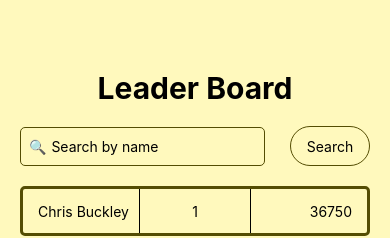
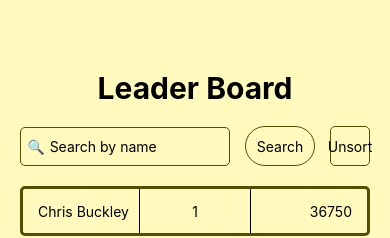
Before and after one commit to sumudu-dewasurendra/lingSearch, a React Native app: screen /Home in a window 390 px wide. Shown: the top 238 px of the page. Built offline with nearby package versions, Linux system fonts and the light colour scheme.

Commit message:
sort functionallity and bug fixes

```diff
--- a/src/components/Button.tsx
+++ b/src/components/Button.tsx
@@ -4,12 +4,10 @@ import {COLORS} from '../theme/colors';
 
 const styles = StyleSheet.create({
   buttonWrapper: {
-    width: '100%',
     alignItems: 'center',
     justifyContent: 'center',
     flexDirection: 'row',
     borderWidth: 1,
-    borderRadius: 30,
     borderColor: COLORS.BORDER_COLOR,
     padding: 5,
   },
@@ -17,16 +15,28 @@ const styles = StyleSheet.create({
 
 type ButtonProps = {
   label: string;
-  onPressButton: () => void;
+  onPressButton: (x?: any) => void;
   width?: number;
   height?: number;
+  borderRadius?: number;
 };
 
 // Use TouchableOpacity to give the button a touchable effect for the user
-const Button = ({label, onPressButton, height, width}: ButtonProps) => {
+const Button = ({
+  label,
+  onPressButton,
+  height,
+  width,
+  borderRadius,
+}: ButtonProps) => {
   return (
     <TouchableOpacity
-      style={{...styles.buttonWrapper, height: height, width: width}}
+      style={{
+        ...styles.buttonWrapper,
+        height: height,
+        width: width,
+        borderRadius: borderRadius,
+      }}
       onPress={onPressButton}>
       <Text>{label}</Text>
     </TouchableOpacity>
--- a/src/components/CompositeComponents/SearchInputHeader.tsx
+++ b/src/components/CompositeComponents/SearchInputHeader.tsx
@@ -20,6 +20,12 @@ type SearchInputHeaderProps = {
   onPresSearchButton: () => void;
   searchButtonWidth?: number;
   searchButtonHeight?: number;
+  searchbuttonBorderRadius?: number;
+  sortButtonLabel: string;
+  onPressSortButton: () => void;
+  sortButtonWidth?: number;
+  sortButtonHeight?: number;
+  sortButtonBorderRadius?: number;
 };
 
 const SearchInputHeader = ({
@@ -29,6 +35,12 @@ const SearchInputHeader = ({
   onPresSearchButton,
   searchButtonWidth,
   searchButtonHeight,
+  searchbuttonBorderRadius,
+  sortButtonLabel,
+  onPressSortButton,
+  sortButtonWidth,
+  sortButtonHeight,
+  sortButtonBorderRadius,
 }: SearchInputHeaderProps) => {
   return (
     <View style={styles.searchInputHeader}>
@@ -41,6 +53,14 @@ const SearchInputHeader = ({
         onPressButton={onPresSearchButton}
         width={searchButtonWidth}
         height={searchButtonHeight}
+        borderRadius={searchbuttonBorderRadius}
+      />
+      <Button
+        label={sortButtonLabel}
+        onPressButton={onPressSortButton}
+        width={sortButtonWidth}
+        height={sortButtonHeight}
+        borderRadius={sortButtonBorderRadius}
       />
     </View>
   );
--- a/src/components/SearchInput.tsx
+++ b/src/components/SearchInput.tsx
@@ -4,7 +4,7 @@ import {COLORS} from '../theme/colors';
 
 const styles = StyleSheet.create({
   mainWrapper: {
-    width: '70%',
+    width: '60%',
     alignItems: 'center',
     justifyContent: 'center',
     flexDirection: 'row',
--- a/src/redux/actions.ts
+++ b/src/redux/actions.ts
@@ -1,11 +1,6 @@
-export const SET_FILTER = 'SET_FILTER';
 export const SET_DATA = 'SET_DATA';
 export const SEARCH_USER = 'SEARCH_USER';
-
-export const setFilter = (filter: string) => ({
-  type: SET_FILTER,
-  payload: filter,
-});
+export const SORT_USERS = 'SORT_USERS';
 
 export const setData = (data: Object) => ({
   type: SET_DATA,
@@ -16,3 +11,8 @@ export const searchUser = (userName: string) => ({
   type: SEARCH_USER,
   payload: userName,
 });
+
+export const sortUsers = (sortAlphabetically: boolean) => ({
+  type: SORT_USERS,
+  payload: sortAlphabetically,
+});
--- a/src/redux/reducer.ts
+++ b/src/redux/reducer.ts
@@ -1,4 +1,4 @@
-import {SET_FILTER, SET_DATA, SEARCH_USER} from './actions';
+import {SET_DATA, SEARCH_USER, SORT_USERS} from './actions';
 import {LeaderBoardUser} from '../types/commonTypes';
 import {Alert} from 'react-native';
 
@@ -10,20 +10,11 @@ type ActionProps = {
 const initialState = {
   data: [] as LeaderBoardUser[],
   filteredData: [] as LeaderBoardUser[],
-  filter: '',
+  sortAlphabetically: false,
 };
 
 const rootReducer = (state = initialState, action: ActionProps) => {
   switch (action.type) {
-    case SET_FILTER:
-      const filteredData = state.data.filter(item =>
-        item.name.toLowerCase().includes(action.payload.toLowerCase()),
-      );
-      return {
-        ...state,
-        filter: action.payload,
-        filteredData: filteredData,
-      };
     case SET_DATA:
       const dataArray: LeaderBoardUser[] = Object.values(action.payload);
 
@@ -68,7 +59,7 @@ const rootReducer = (state = initialState, action: ActionProps) => {
       // If the user does not exist, return the current state and show an alert
       if (!user) {
         Alert.alert(
-          'This user name does not exist! Please specify an existing user name!',
+          'This user name does not exist! Please enter an existing user name!',
         );
         return state;
       }
@@ -91,6 +82,33 @@ const rootReducer = (state = initialState, action: ActionProps) => {
         ...state,
         filteredData: topUsers,
       };
+    case SORT_USERS:
+      const sortAlphabetically = action.payload;
+      if (sortAlphabetically) {
+        const sortedData = [...state.filteredData].sort((a, b) =>
+          a.name.localeCompare(b.name),
+        );
+        return {
+          ...state,
+          filteredData: sortedData,
+          sortAlphabetically: sortAlphabetically,
+        };
+      } else {
+        const unSortedData = [...state.filteredData].sort((a, b) => {
+          if (b.bananas === a.bananas) {
+            return (
+              new Date(b.lastDayPlayed).getTime() -
+              new Date(a.lastDayPlayed).getTime()
+            );
+          }
+          return b.bananas - a.bananas;
+        });
+        return {
+          ...state,
+          filteredData: unSortedData,
+          sortAlphabetically: sortAlphabetically,
+        };
+      }
     default:
       return state;
   }
--- a/src/screens/HomeScreen.tsx
+++ b/src/screens/HomeScreen.tsx
@@ -4,7 +4,7 @@ import {COLORS} from '../theme/colors';
 import SearchInputHeader from '../components/CompositeComponents/SearchInputHeader';
 import LeaderboardUserItem from '../components/LeaderboardUserItem';
 import {useDispatch, useSelector} from 'react-redux';
-import {searchUser, setData} from '../redux/actions';
+import {searchUser, setData, sortUsers} from '../redux/actions';
 import leaderBoardData from '../data/leaderboard.json';
 
 const styles = StyleSheet.create({
@@ -37,8 +37,25 @@ const HomeScreen = () => {
   }, [dispatch]);
 
   const filteredData = useSelector((state: any) => state.filteredData);
+  const sortAlphabeticallyEnabled = useSelector(
+    (state: any) => state.sortAlphabetically,
+  );
 
+  const [sortAlphabetically, setSortAlphabetically] = useState<boolean>(
+    sortAlphabeticallyEnabled,
+  );
   const [searchText, setSearchText] = useState<string>('');
+
+  // If the search text is empty, show all the users
+  useEffect(() => {
+    if (searchText === '') {
+      dispatch(searchUser(searchText));
+    }
+  }, [searchText, dispatch]);
+
+  useEffect(() => {
+    dispatch(sortUsers(sortAlphabetically));
+  }, [sortAlphabetically, dispatch]);
 
   function searchUserFromLeaderBoard() {
     dispatch(searchUser(searchText));
@@ -53,7 +70,15 @@ const HomeScreen = () => {
         searchButtonLabel="Search"
         onPresSearchButton={searchUserFromLeaderBoard}
         searchButtonHeight={40}
-        searchButtonWidth={80}
+        searchButtonWidth={70}
+        searchbuttonBorderRadius={30}
+        sortButtonLabel={sortAlphabetically ? 'Sort' : 'Unsort'}
+        onPressSortButton={() =>
+          setSortAlphabetically(!sortAlphabeticallyEnabled)
+        }
+        sortButtonHeight={40}
+        sortButtonWidth={40}
+        sortButtonBorderRadius={5}
       />
       <FlatList
         data={filteredData}
```
